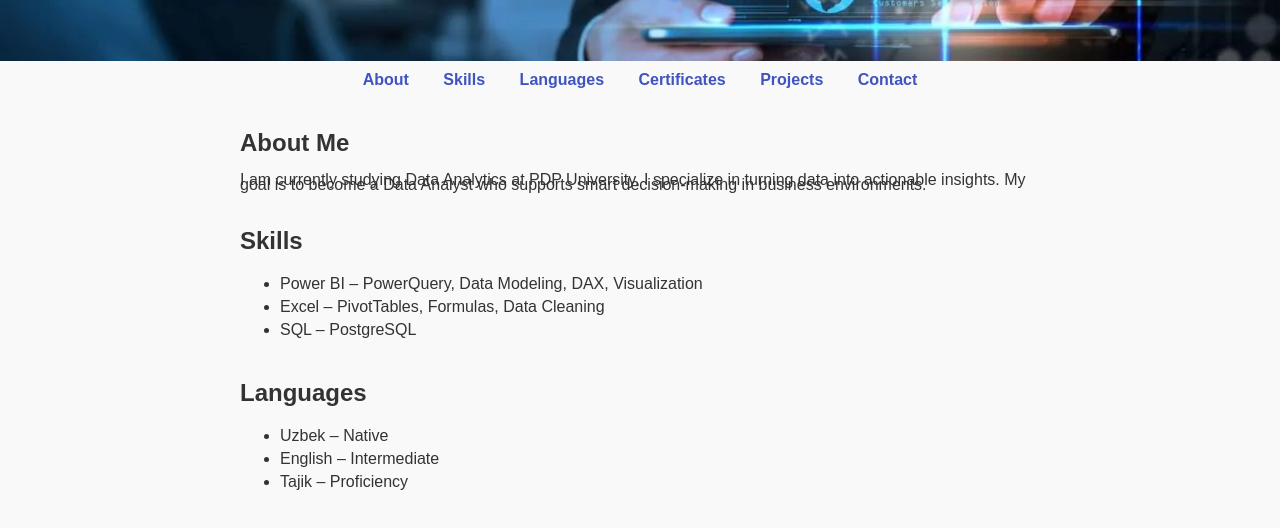
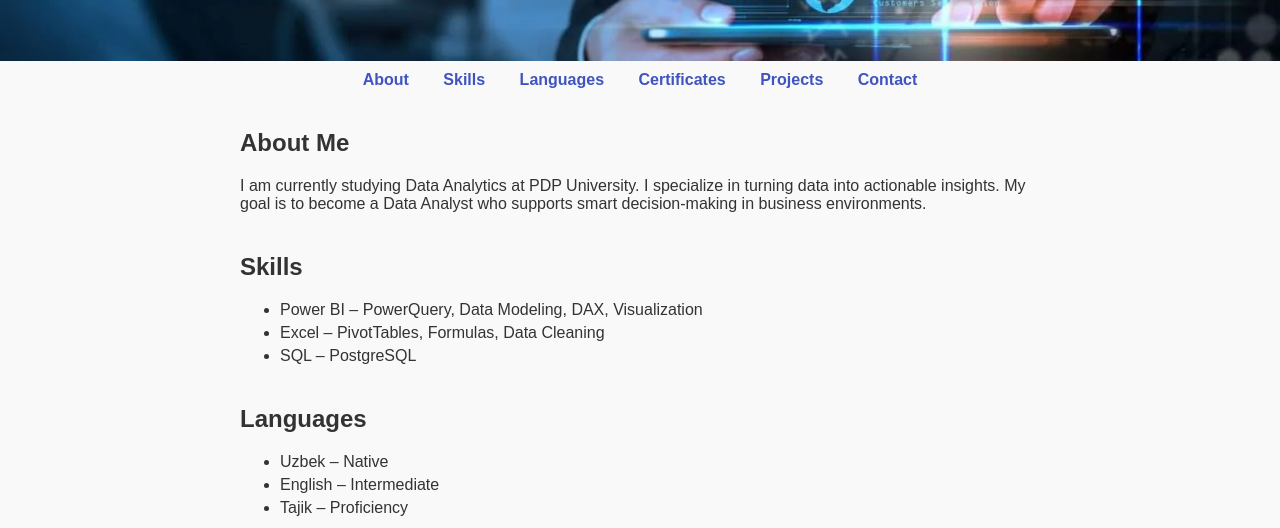
Before and after one commit to firdavs723/portfolio, a plain HTML site: page index.html in a window 1280 px wide. Shown: the part 239-767 px from the top of the page. Drawn offline with Linux system fonts and the light colour scheme.

Commit message:
updated portfolio

```diff
--- a/style.css
+++ b/style.css
@@ -144,9 +144,10 @@ footer {
 }
 
 
-#about p {
-    line-height: 5px;
+#about {
+  margin-bottom: 16px; /* yoki 20px */
 }
+
 
 #skills ul li {
     margin-bottom: 5px;
```
